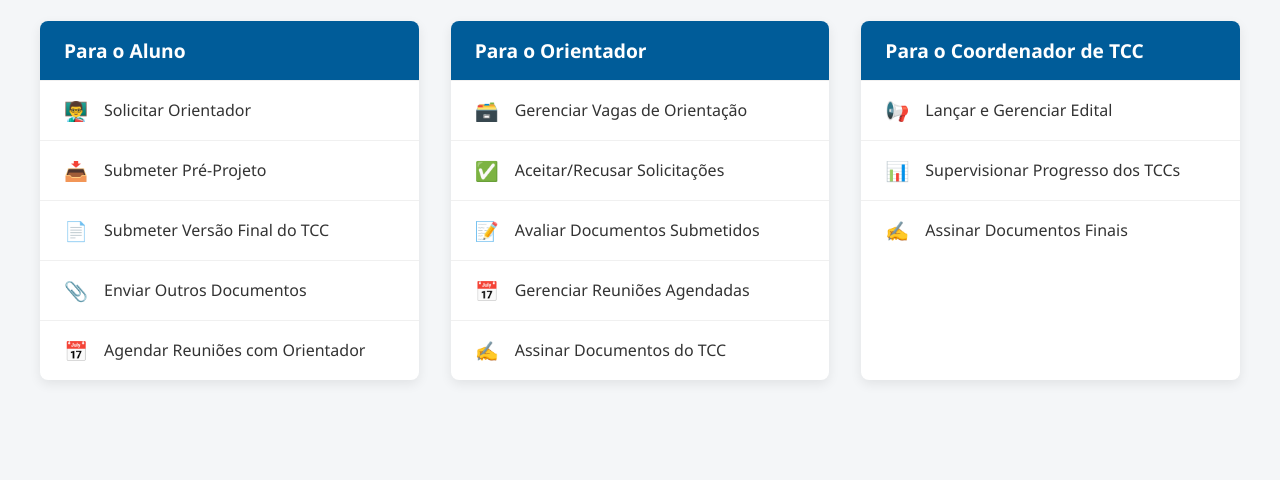
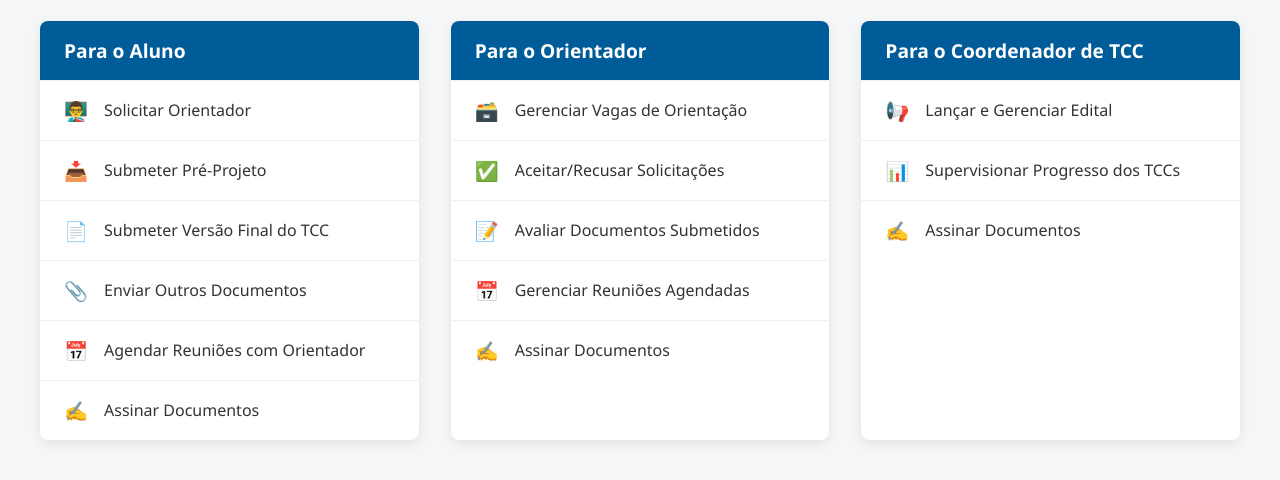
Before and after one commit to psouza0/proj-athenas, a plain HTML site: page upe-prototipo/pages/tcc.html in a window 1280 px wide. Shown: the part 250-730 px from the top of the page. Drawn offline with Linux system fonts and the light colour scheme.

Commit message:
fiz layouts

```diff
--- a/upe-prototipo/pages/tcc.html
+++ b/upe-prototipo/pages/tcc.html
@@ -160,6 +160,7 @@
           <li><a href="#"><span class="emoji">📄</span> Submeter Versão Final do TCC</a></li>
           <li><a href="#"><span class="emoji">📎</span> Enviar Outros Documentos</a></li>
           <li><a href="#"><span class="emoji">📅</span> Agendar Reuniões com Orientador</a></li>
+          <li><a href="#"><span class="emoji">✍️</span> Assinar Documentos</a></li>
         </ul>
       </div>
 
@@ -170,7 +171,7 @@
           <li><a href="#"><span class="emoji">✅</span> Aceitar/Recusar Solicitações</a></li>
           <li><a href="#"><span class="emoji">📝</span> Avaliar Documentos Submetidos</a></li>
           <li><a href="#"><span class="emoji">📅</span> Gerenciar Reuniões Agendadas</a></li>
-          <li><a href="#"><span class="emoji">✍️</span> Assinar Documentos do TCC</a></li>
+          <li><a href="#"><span class="emoji">✍️</span> Assinar Documentos</a></li>
         </ul>
       </div>
 
@@ -179,7 +180,7 @@
         <ul>
           <li><a href="#"><span class="emoji">📢</span> Lançar e Gerenciar Edital</a></li>
           <li><a href="#"><span class="emoji">📊</span> Supervisionar Progresso dos TCCs</a></li>
-          <li><a href="#"><span class="emoji">✍️</span> Assinar Documentos Finais</a></li>
+          <li><a href="#"><span class="emoji">✍️</span> Assinar Documentos</a></li>
         </ul>
       </div>
     </div>
```
Also changed, not shown: upe-prototipo/pages/estagio.html (+3 -1 lines), upe-prototipo/pages/monitoria.html (+3 -1 lines).
